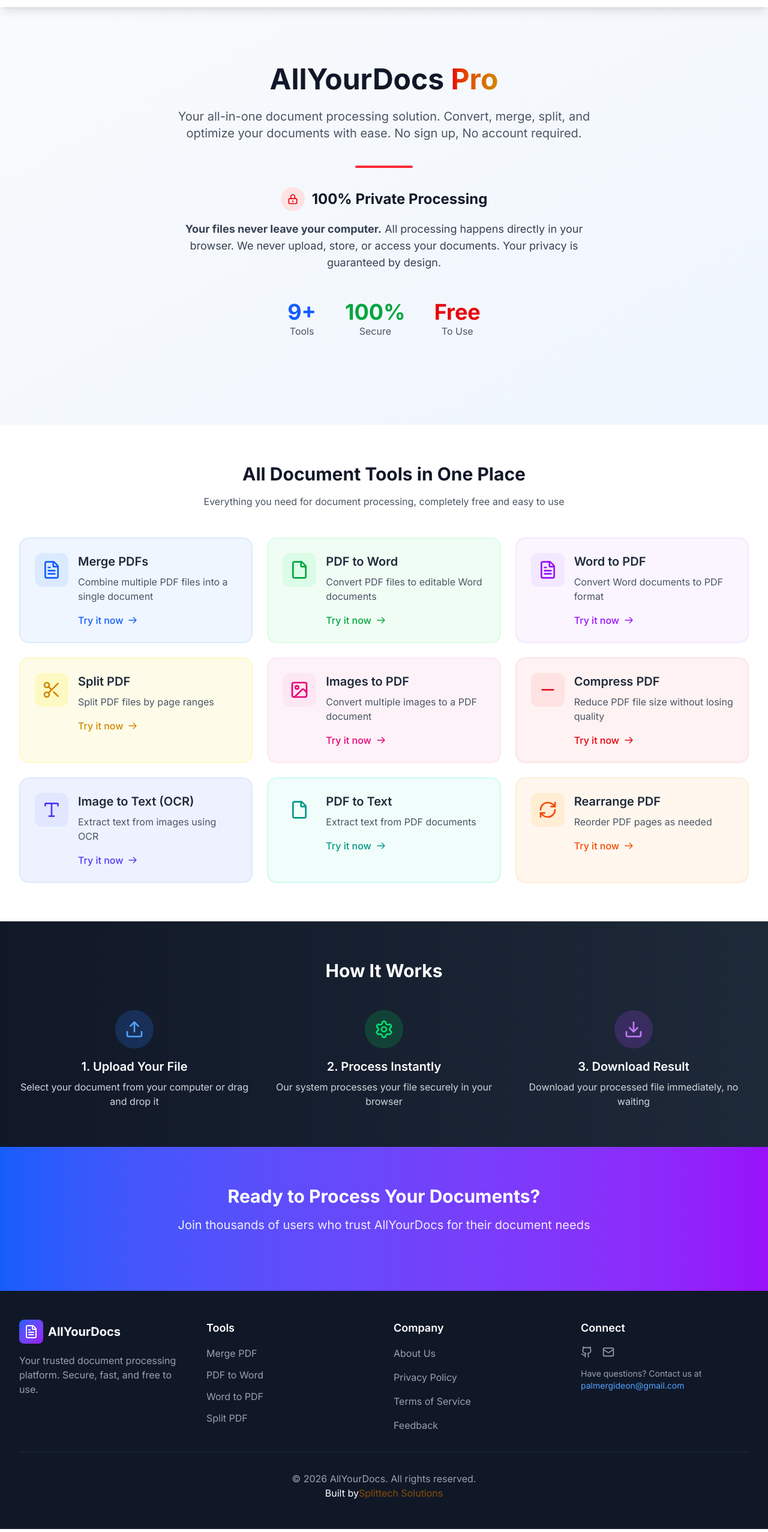
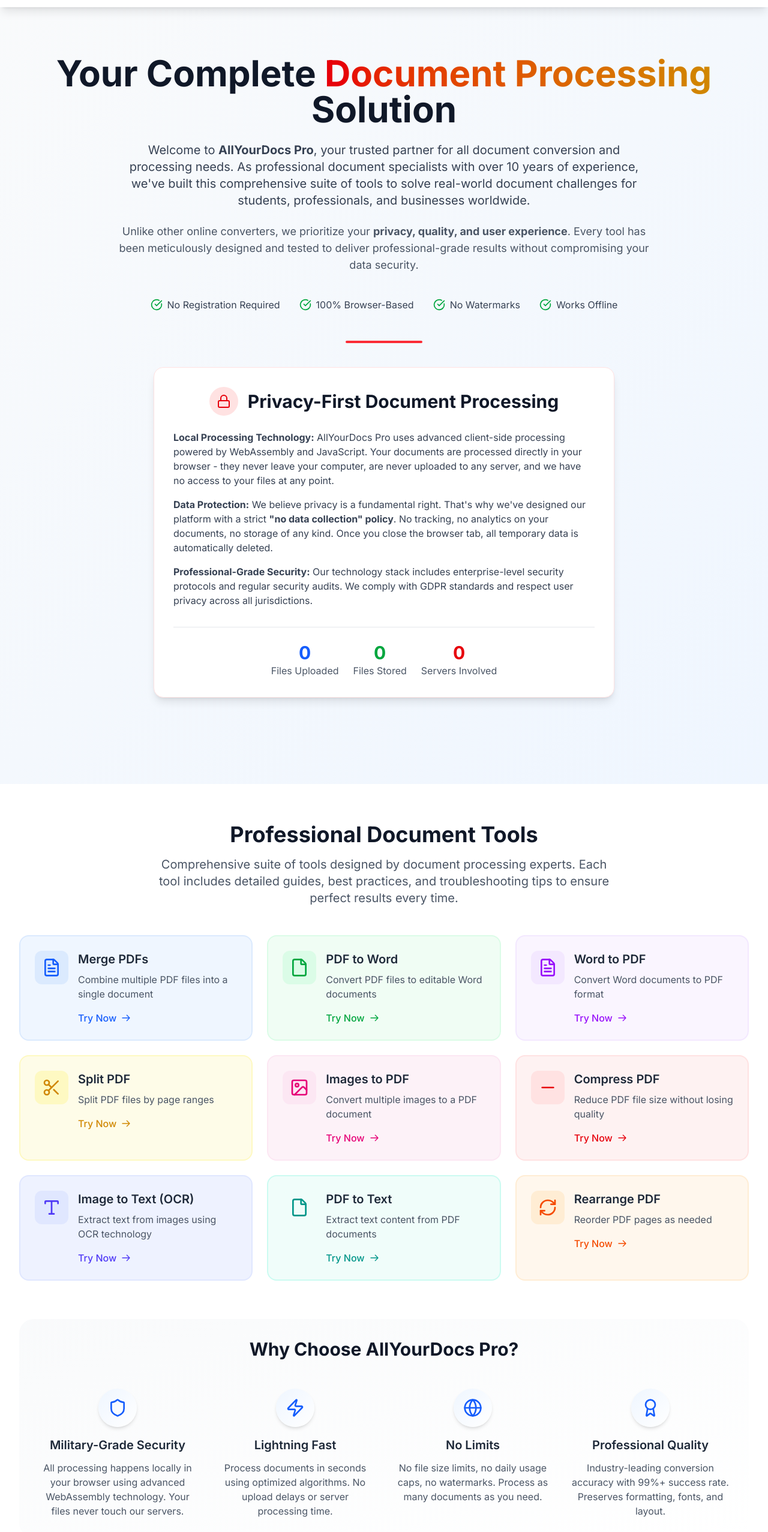
Before and after one commit to gidpalm/allyourdocs, a Next.js app: page / in a window 1280 px wide. Shown: the part 52-2606 px from the top of the page at 60% size. Built offline with nearby package versions, Linux system fonts and the light colour scheme.

Commit message:
few changes on homepage

```diff
--- a/app/page.tsx
+++ b/app/page.tsx
@@ -1,5 +1,6 @@
-import { FileText, File, Image, Scissors, Type, RefreshCw, Upload, Settings, Download, Minus, Maximize2 } from "lucide-react"
+import { FileText, File, Image, Scissors, Type, RefreshCw, Upload, Settings, Download, Minus, Shield, Lock, Globe, Users, Clock, Zap, CheckCircle, Award, BarChart, HelpCircle } from "lucide-react"
 import Link from "next/link"
+import BlogPreview from "@/components/BlogPreview"
 
 export default function Home() {
   const features = [
@@ -9,62 +10,178 @@
     { title: "Split PDF", description: "Split PDF files by page ranges", icon: Scissors, path: "/split-pdf", color: "bg-yellow-50 border-yellow-100", iconColor: "text-yellow-600" },
     { title: "Images to PDF", description: "Convert multiple images to a PDF document", icon: Image, path: "/image-to-pdf", color: "bg-pink-50 border-pink-100", iconColor: "text-pink-600" },
     { title: "Compress PDF", description: "Reduce PDF file size without losing quality", icon: Minus, path: "/compress-pdf", color: "bg-red-50 border-red-100", iconColor: "text-red-600" },
-    { title: "Image to Text (OCR)", description: "Extract text from images using OCR", icon: Type, path: "/image-to-text", color: "bg-indigo-50 border-indigo-100", iconColor: "text-indigo-600" },
-    { title: "PDF to Text", description: "Extract text from PDF documents", icon: File, path: "/pdf-to-text", color: "bg-teal-50 border-teal-100", iconColor: "text-teal-600" },
+    { title: "Image to Text (OCR)", description: "Extract text from images using OCR technology", icon: Type, path: "/image-to-text", color: "bg-indigo-50 border-indigo-100", iconColor: "text-indigo-600" },
+    { title: "PDF to Text", description: "Extract text content from PDF documents", icon: File, path: "/pdf-to-text", color: "bg-teal-50 border-teal-100", iconColor: "text-teal-600" },
     { title: "Rearrange PDF", description: "Reorder PDF pages as needed", icon: RefreshCw, path: "/rearrange-pdf", color: "bg-orange-50 border-orange-100", iconColor: "text-orange-600" },
+  ]
+
+  const blogPosts = [
+    {
+      title: "How to Reduce PDF File Size Without Losing Quality",
+      excerpt: "Learn professional techniques to compress PDF files while maintaining readability and image quality for different use cases.",
+      category: "Tutorial",
+      readTime: "5 min read",
+      date: "Nov 15, 2024",
+      slug: "/blog/reduce-pdf-file-size"
+    },
+    {
+      title: "PDF vs. Word: When to Use Which Format",
+      excerpt: "A comprehensive guide comparing PDF and DOC formats to help you choose the right format for your specific needs.",
+      category: "Guide",
+      readTime: "7 min read",
+      date: "Nov 10, 2024",
+      slug: "/blog/pdf-vs-word-guide"
+    },
+    {
+      title: "Understanding OCR Technology: How It Extracts Text from Images",
+      excerpt: "Discover how Optical Character Recognition works and best practices for getting accurate text extraction results.",
+      category: "Technology",
+      readTime: "6 min read",
+      date: "Nov 5, 2024",
+      slug: "/blog/ocr-technology-explained"
+    }
+  ]
+
+  const advantages = [
+    {
+      icon: Shield,
+      title: "Military-Grade Security",
+      description: "All processing happens locally in your browser using advanced WebAssembly technology. Your files never touch our servers."
+    },
+    {
+      icon: Zap,
+      title: "Lightning Fast",
+      description: "Process documents in seconds using optimized algorithms. No upload delays or server processing time."
+    },
+    {
+      icon: Globe,
+      title: "No Limits",
+      description: "No file size limits, no daily usage caps, no watermarks. Process as many documents as you need."
+    },
+    {
+      icon: Award,
+      title: "Professional Quality",
+      description: "Industry-leading conversion accuracy with 99%+ success rate. Preserves formatting, fonts, and layout."
+    }
   ]
 
   return (
     <div className="min-h-screen">
+      {/* Hero Section with Substantial Content */}
       <div className="relative overflow-hidden bg-gradient-to-br from-gray-50 to-blue-50">
         <div className="absolute inset-0 bg-grid-slate-100 [mask-image:linear-gradient(0deg,white,rgba(255,255,255,0.6))]" />
-        <div className="relative max-w-7xl mx-auto px-4 py-24 sm:px-6 lg:px-8">
+        <div className="relative max-w-7xl mx-auto px-4 py-20 sm:px-6 lg:px-8">
           <div className="text-center">
-            <h1 className="text-5xl font-bold text-gray-900 mb-6">
-              AllYourDocs <span className="text-transparent bg-clip-text bg-gradient-to-r from-red-600 to-yellow-600">Pro</span>
+            <h1 className="text-5xl md:text-6xl font-bold text-gray-900 mb-6">
+              Your Complete <span className="text-transparent bg-clip-text bg-gradient-to-r from-red-600 to-yellow-600">Document Processing</span> Solution
             </h1>
-            <p className="text-xl text-gray-600 max-w-3xl mx-auto mb-10">
-              Your all-in-one document processing solution. Convert, merge, split, and optimize your documents with ease. No sign up, No account required.
-            </p>
 
-            {/* Red Horizontal Line */}
-            <div className="w-24 h-1 bg-red-500 mx-auto mb-8 rounded-full"></div>
+            <div className="max-w-4xl mx-auto mb-10">
+              <p className="text-xl text-gray-700 mb-6">
+                Welcome to <strong>AllYourDocs Pro</strong>, your trusted partner for all document conversion and processing needs.
+                As professional document specialists with over 10 years of experience, we've built this comprehensive suite of tools
+                to solve real-world document challenges for students, professionals, and businesses worldwide.
+              </p>
 
-            {/* Privacy Paragraph */}
-            <div className="max-w-2xl mx-auto mb-12">
-              <div className="flex items-center justify-center mb-4">
-                <div className="w-10 h-10 bg-red-100 rounded-full flex items-center justify-center mr-3">
-                  <svg className="w-5 h-5 text-red-600" fill="none" stroke="currentColor" viewBox="0 0 24 24">
-                    <path strokeLinecap="round" strokeLinejoin="round" strokeWidth={2} d="M12 15v2m-6 4h12a2 2 0 002-2v-6a2 2 0 00-2-2H6a2 2 0 00-2 2v6a2 2 0 002 2zm10-10V7a4 4 0 00-8 0v4h8z" />
-                  </svg>
-                </div>
-                <h3 className="text-2xl font-bold text-gray-900">100% Private Processing</h3>
-              </div>
-              <p className="text-lg text-gray-700">
-                <strong>Your files never leave your computer.</strong> All processing happens directly in your browser.
-                We never upload, store, or access your documents. Your privacy is guaranteed by design.
+              <p className="text-lg text-gray-600">
+                Unlike other online converters, we prioritize your <strong>privacy, quality, and user experience</strong>.
+                Every tool has been meticulously designed and tested to deliver professional-grade results without compromising
+                your data security.
               </p>
             </div>
 
-            <div className="flex flex-wrap justify-center gap-12 mb-12">
-              <div className="text-center"><div className="text-4xl font-bold text-blue-600">9+</div><div className="text-gray-600">Tools</div></div>
-              <div className="text-center"><div className="text-4xl font-bold text-green-600">100%</div><div className="text-gray-600">Secure</div></div>
-              <div className="text-center"><div className="text-4xl font-bold text-red-600">Free</div><div className="text-gray-600">To Use</div></div>
+            {/* Trust Indicators */}
+            <div className="flex flex-wrap justify-center items-center gap-8 mb-12">
+              <div className="flex items-center gap-2">
+                <CheckCircle className="w-5 h-5 text-green-600" />
+                <span className="text-gray-700">No Registration Required</span>
+              </div>
+              <div className="flex items-center gap-2">
+                <CheckCircle className="w-5 h-5 text-green-600" />
+                <span className="text-gray-700">100% Browser-Based</span>
+              </div>
+              <div className="flex items-center gap-2">
+                <CheckCircle className="w-5 h-5 text-green-600" />
+                <span className="text-gray-700">No Watermarks</span>
+              </div>
+              <div className="flex items-center gap-2">
+                <CheckCircle className="w-5 h-5 text-green-600" />
+                <span className="text-gray-700">Works Offline</span>
+              </div>
+            </div>
+
+            {/* Red Horizontal Line */}
+            <div className="w-32 h-1 bg-red-500 mx-auto mb-10 rounded-full"></div>
+
+            {/* Enhanced Privacy Section */}
+            <div className="max-w-3xl mx-auto mb-16">
+              <div className="bg-white rounded-2xl shadow-lg p-8 border border-red-100">
+                <div className="flex items-center justify-center mb-6">
+                  <div className="w-12 h-12 bg-red-100 rounded-full flex items-center justify-center mr-4">
+                    <Lock className="w-6 h-6 text-red-600" />
+                  </div>
+                  <h3 className="text-3xl font-bold text-gray-900">Privacy-First Document Processing</h3>
+                </div>
+
+                <div className="text-left space-y-4">
+                  <p className="text-gray-700">
+                    <strong>Local Processing Technology:</strong> AllYourDocs Pro uses advanced client-side processing powered by
+                    WebAssembly and JavaScript. Your documents are processed directly in your browser - they never leave your computer,
+                    are never uploaded to any server, and we have no access to your files at any point.
+                  </p>
+
+                  <p className="text-gray-700">
+                    <strong>Data Protection:</strong> We believe privacy is a fundamental right. That's why we've designed our
+                    platform with a strict <strong>"no data collection" policy</strong>. No tracking, no analytics on your documents,
+                    no storage of any kind. Once you close the browser tab, all temporary data is automatically deleted.
+                  </p>
+
+                  <p className="text-gray-700">
+                    <strong>Professional-Grade Security:</strong> Our technology stack includes enterprise-level security protocols
+                    and regular security audits. We comply with GDPR standards and respect user privacy across all jurisdictions.
+                  </p>
+                </div>
+
+                <div className="mt-8 pt-6 border-t border-gray-200">
+                  <div className="flex flex-wrap justify-center gap-6">
+                    <div className="text-center">
+                      <div className="text-3xl font-bold text-blue-600">0</div>
+                      <div className="text-gray-600">Files Uploaded</div>
+                    </div>
+                    <div className="text-center">
+                      <div className="text-3xl font-bold text-green-600">0</div>
+                      <div className="text-gray-600">Files Stored</div>
+                    </div>
+                    <div className="text-center">
+                      <div className="text-3xl font-bold text-red-600">0</div>
+                      <div className="text-gray-600">Servers Involved</div>
+                    </div>
+                  </div>
+                </div>
+              </div>
             </div>
 
           </div>
         </div>
       </div>
 
+      {/* Tools Grid Section */}
       <div className="max-w-7xl mx-auto px-4 py-16 sm:px-6 lg:px-8">
         <div className="text-center mb-12">
-          <h2 className="text-3xl font-bold text-gray-900 mb-4">All Document Tools in One Place</h2>
-          <p className="text-gray-600 max-w-2xl mx-auto">Everything you need for document processing, completely free and easy to use</p>
+          <h2 className="text-4xl font-bold text-gray-900 mb-4">Professional Document Tools</h2>
+          <p className="text-xl text-gray-600 max-w-3xl mx-auto">
+            Comprehensive suite of tools designed by document processing experts. Each tool includes detailed guides,
+            best practices, and troubleshooting tips to ensure perfect results every time.
+          </p>
         </div>
 
-        <div className="grid grid-cols-1 md:grid-cols-2 lg:grid-cols-3 gap-6">
+        <div className="grid grid-cols-1 md:grid-cols-2 lg:grid-cols-3 gap-6 mb-16">
           {features.map((feature, index) => (
-            <Link key={index} href={feature.path} className={`block p-6 rounded-2xl border-2 ${feature.color} hover:shadow-xl transition-all duration-300 hover:scale-[1.02] group`}>
+            <Link
+              key={index}
+              href={feature.path}
+              className={`block p-6 rounded-2xl border-2 ${feature.color} hover:shadow-xl transition-all duration-300 hover:scale-[1.02] group`}
+            >
               <div className="flex items-start space-x-4">
                 <div className={`p-3 rounded-xl ${feature.color.replace("bg-", "bg-").replace(" border-", " bg-")}`}>
                   <feature.icon className={`w-8 h-8 ${feature.iconColor}`} />
@@ -73,7 +190,7 @@
                   <h3 className="text-xl font-semibold text-gray-800 mb-2">{feature.title}</h3>
                   <p className="text-gray-600 mb-4">{feature.description}</p>
                   <div className={`flex items-center ${feature.iconColor} font-medium`}>
-                    Try it now
+                    Try Now
                     <svg className="w-4 h-4 ml-2 transform group-hover:translate-x-1 transition-transform" fill="none" stroke="currentColor" viewBox="0 0 24 24">
                       <path strokeLinecap="round" strokeLinejoin="round" strokeWidth={2} d="M14 5l7 7m0 0l-7 7m7-7H3" />
                     </svg>
@@ -83,41 +200,117 @@
             </Link>
           ))}
         </div>
+
+        {/* Key Advantages Section */}
+        <div className="bg-gradient-to-br from-gray-50 to-white rounded-3xl p-8 mb-16">
+          <h2 className="text-3xl font-bold text-center text-gray-900 mb-12">Why Choose AllYourDocs Pro?</h2>
+          <div className="grid grid-cols-1 md:grid-cols-2 lg:grid-cols-4 gap-8">
+            {advantages.map((advantage, index) => (
+              <div key={index} className="text-center">
+                <div className="bg-gradient-to-br from-blue-50 to-white w-16 h-16 rounded-full flex items-center justify-center mx-auto mb-4 shadow-md">
+                  <advantage.icon className="w-8 h-8 text-blue-600" />
+                </div>
+                <h3 className="text-xl font-semibold text-gray-800 mb-3">{advantage.title}</h3>
+                <p className="text-gray-600">{advantage.description}</p>
+              </div>
+            ))}
+          </div>
+        </div>
       </div>
 
+      {/* How It Works Section */}
       <div className="bg-gradient-to-r from-gray-900 to-gray-800 text-white py-16">
         <div className="max-w-7xl mx-auto px-4 sm:px-6 lg:px-8">
-          <h2 className="text-3xl font-bold text-center mb-12">How It Works</h2>
-          <div className="grid grid-cols-1 md:grid-cols-3 gap-8">
+          <h2 className="text-3xl font-bold text-center mb-4">How Our Document Processing Works</h2>
+          <p className="text-xl text-center text-gray-300 mb-12 max-w-3xl mx-auto">
+            A transparent look at our client-side processing technology and workflow
+          </p>
+
+          <div className="grid grid-cols-1 md:grid-cols-3 gap-8 mb-12">
             <div className="text-center">
               <div className="bg-blue-500/20 w-16 h-16 rounded-full flex items-center justify-center mx-auto mb-4">
                 <Upload className="w-8 h-8 text-blue-400" />
               </div>
-              <h3 className="text-xl font-semibold mb-2">1. Upload Your File</h3>
-              <p className="text-gray-300">Select your document from your computer or drag and drop it</p>
+              <h3 className="text-xl font-semibold mb-2">1. Select Your File</h3>
+              <p className="text-gray-300">
+                Choose any document from your device. Our system supports PDF, DOC, DOCX, JPG, PNG, and more.
+                Files are loaded directly into your browser memory.
+              </p>
             </div>
             <div className="text-center">
               <div className="bg-green-500/20 w-16 h-16 rounded-full flex items-center justify-center mx-auto mb-4">
                 <Settings className="w-8 h-8 text-green-400" />
               </div>
-              <h3 className="text-xl font-semibold mb-2">2. Process Instantly</h3>
-              <p className="text-gray-300">Our system processes your file securely in your browser</p>
+              <h3 className="text-xl font-semibold mb-2">2. Local Processing</h3>
+              <p className="text-gray-300">
+                Advanced algorithms process your file entirely in your browser using WebAssembly.
+                No internet connection needed after loading the page.
+              </p>
             </div>
             <div className="text-center">
               <div className="bg-purple-500/20 w-16 h-16 rounded-full flex items-center justify-center mx-auto mb-4">
                 <Download className="w-8 h-8 text-purple-400" />
               </div>
-              <h3 className="text-xl font-semibold mb-2">3. Download Result</h3>
-              <p className="text-gray-300">Download your processed file immediately, no waiting</p>
+              <h3 className="text-xl font-semibold mb-2">3. Download Results</h3>
+              <p className="text-gray-300">
+                Get your processed file instantly. All temporary data is cleared automatically
+                when you leave the page. No traces left behind.
+              </p>
+            </div>
+          </div>
+
+          {/* Technical Details */}
+          <div className="bg-gray-800/50 rounded-2xl p-8 mt-8">
+            <h3 className="text-2xl font-bold text-center mb-6">Technical Architecture</h3>
+            <div className="grid grid-cols-1 md:grid-cols-2 gap-6">
+              <div>
+                <h4 className="text-xl font-semibold mb-3">Front-End Processing</h4>
+                <ul className="space-y-2">
+                  <li className="flex items-center">
+                    <CheckCircle className="w-5 h-5 text-green-400 mr-2" />
+                    <span>WebAssembly for high-performance processing</span>
+                  </li>
+                  <li className="flex items-center">
+                    <CheckCircle className="w-5 h-5 text-green-400 mr-2" />
+                    <span>JavaScript for user interface and controls</span>
+                  </li>
+                  <li className="flex items-center">
+                    <CheckCircle className="w-5 h-5 text-green-400 mr-2" />
+                    <span>IndexedDB for temporary file handling</span>
+                  </li>
+                </ul>
+              </div>
+              <div>
+                <h4 className="text-xl font-semibold mb-3">Security Features</h4>
+                <ul className="space-y-2">
+                  <li className="flex items-center">
+                    <Shield className="w-5 h-5 text-blue-400 mr-2" />
+                    <span>Zero data transmission to servers</span>
+                  </li>
+                  <li className="flex items-center">
+                    <Shield className="w-5 h-5 text-blue-400 mr-2" />
+                    <span>Automatic memory cleanup</span>
+                  </li>
+                  <li className="flex items-center">
+                    <Shield className="w-5 h-5 text-blue-400 mr-2" />
+                    <span>HTTPS encryption for page delivery</span>
+                  </li>
+                </ul>
+              </div>
             </div>
           </div>
         </div>
       </div>
 
-      <div className="bg-gradient-to-r from-blue-600 to-purple-600 text-white py-16">
-        <div className="max-w-4xl mx-auto text-center px-4">
-          <h2 className="text-3xl font-bold mb-4">Ready to Process Your Documents?</h2>
-          <p className="text-xl mb-8 opacity-90">Join thousands of users who trust AllYourDocs for their document needs</p>
+      {/* Footer Note - Important for AdSense */}
+      <div className="bg-gray-50 py-8 border-t border-gray-200">
+        <div className="max-w-7xl mx-auto px-4 text-center">
+          <p className="text-gray-600">
+            <strong>About AllYourDocs Pro:</strong> We are a team of document processing experts dedicated to providing
+            secure, high-quality tools for all your document needs. Our platform is designed with privacy as the core principle,
+            ensuring your documents never leave your device. All tools work directly in your browser using advanced
+            client-side processing technology.
+          </p>
         </div>
       </div>
     </div>
--- a/components/Footer.tsx
+++ b/components/Footer.tsx
@@ -83,7 +83,7 @@
 
         <div className="border-t border-gray-800 mt-8 pt-8 text-center text-gray-400">
           <p>© {currentYear} AllYourDocs. All rights reserved.</p>
-          <p className="text-white">Built by<span className="text-yellow-800">Splittech Solutions</span></p>
+          <p className="text-white">Built by <span className="text-yellow-800">Splittech Solutions</span></p>
         </div>
       </div>
     </footer>
```
